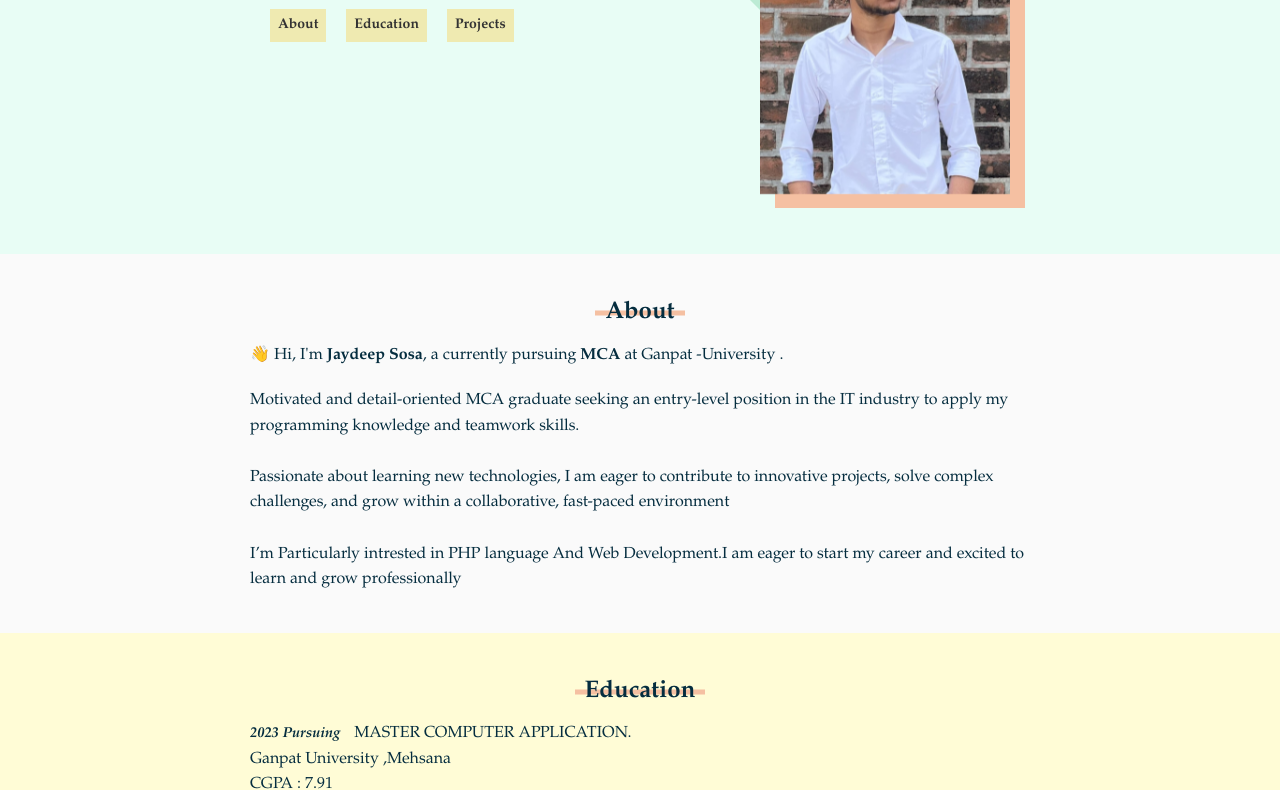
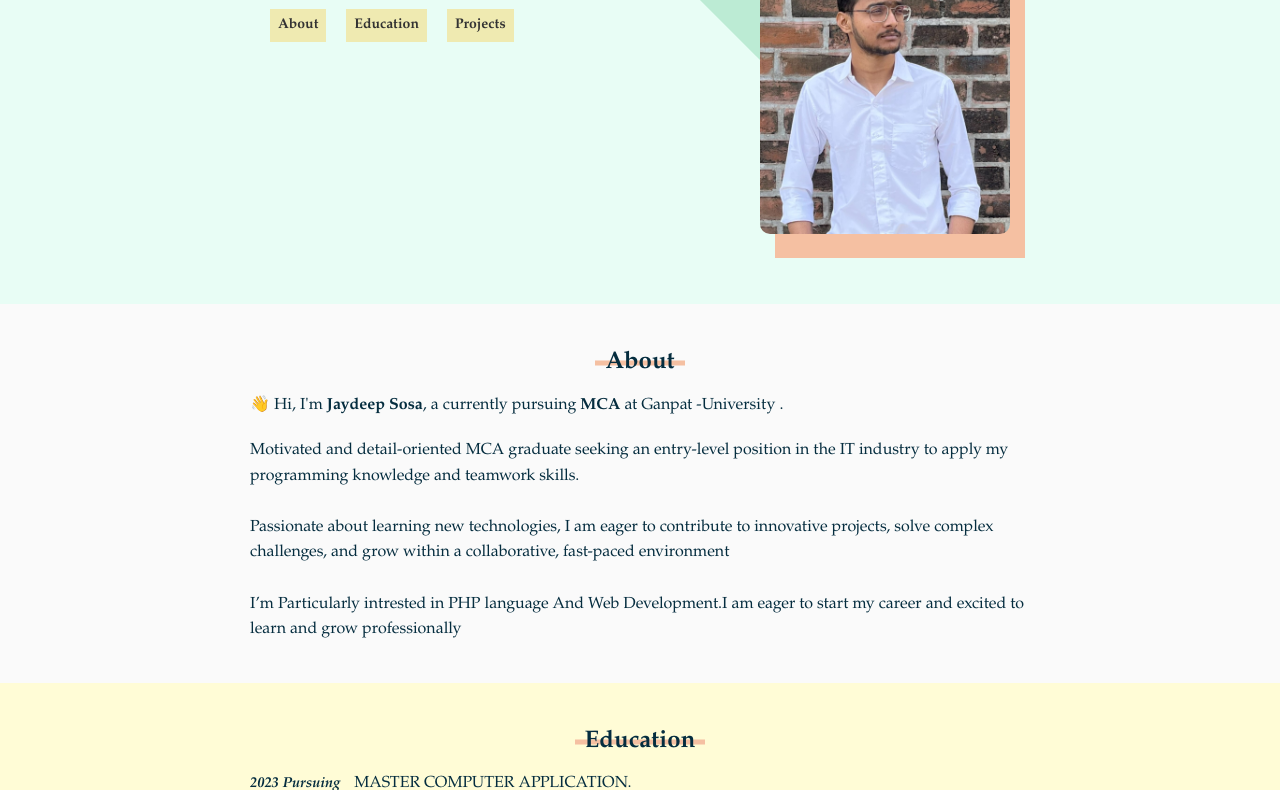
Before and after one commit to Jaydeep-sosa/Personal-Portfolio-jaydeep, a plain HTML site: page index.html in a window 1280 px wide. Shown: the part 206-996 px from the top of the page. Drawn offline with Linux system fonts and the light colour scheme; files whose address does not match are found by name; a web font is replaced by a local one.

Commit message:
Update index.html

```diff
--- a/index.html
+++ b/index.html
@@ -5,6 +5,32 @@
     <meta charset="utf-8" />
     <meta http-equiv="X-UA-Compatible" content="IE=edge" />
     <title>Jaydeep Sosa</title>
+    <style>
+        @keyframes upDown {
+    0%, 100% {
+        transform: translateY(0); /* Original position */
+    }
+    50% {
+        transform: translateY(-10px); /* Move up slightly */
+    }
+}
+
+/* Styling for the Wrapper */
+.header__photo {
+    display: flex;
+    justify-content: center;
+    align-items: center;
+    margin-top: 50px; /* Adjust spacing as needed */
+}
+
+/* Apply Up-Down Animation */
+.header__photo-wrapper img {
+    width: 100%;
+    max-width: 300px; /* Adjust as needed */
+    border-radius: 10px;
+    animation: upDown 2s ease-in-out infinite; /* Infinite up-down animation */
+}
+    </style>
     <link rel="stylesheet" href="main.css" />
 
     <meta name="viewport" content="width=device-width, initial-scale=1" />
```
